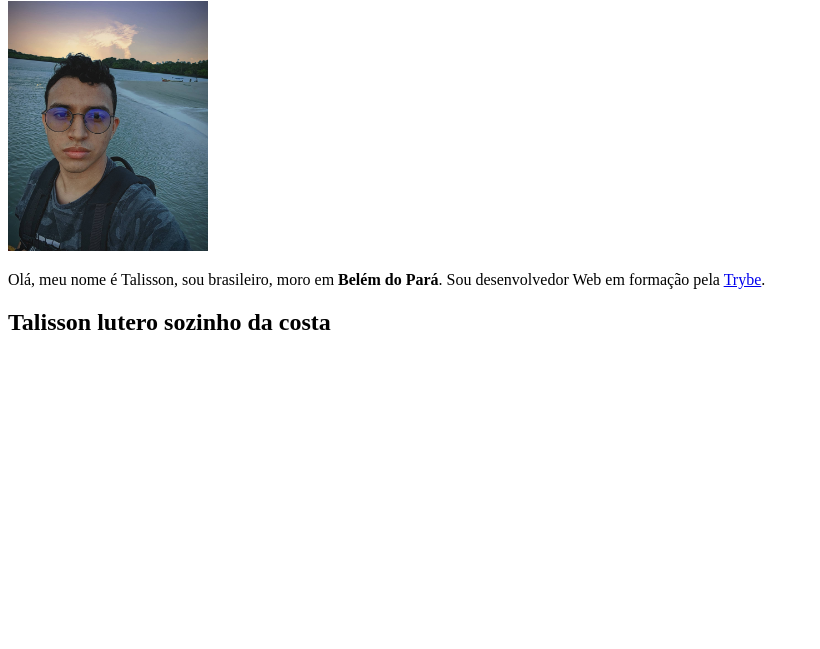
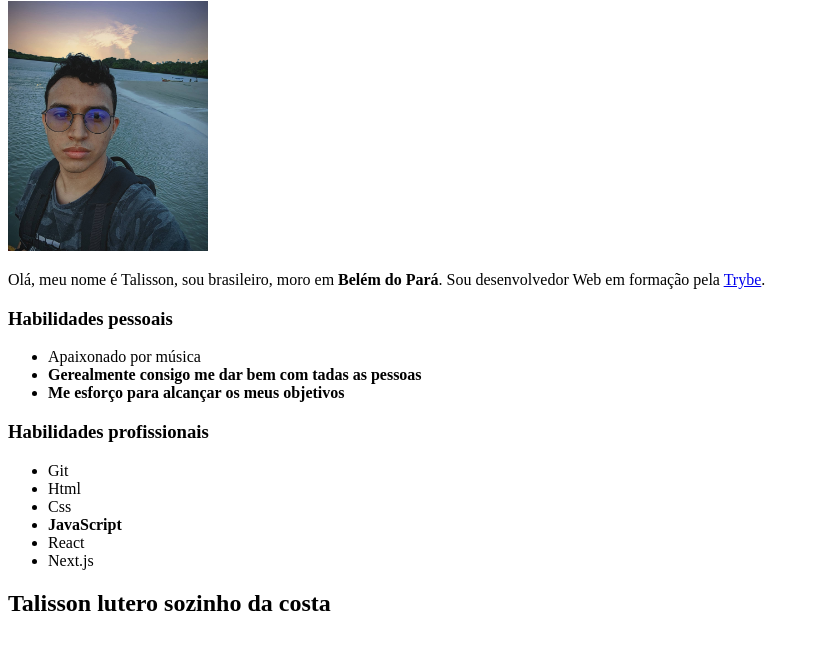
Before and after one commit to Talisson-Sozinho/Portf-lioWeb, a plain HTML site: page index.html in a window 1280 px wide. Shown: the part 79-728 px from the top of the page, without its empty margins (0-820 px from the left). Drawn offline with Linux system fonts and the light colour scheme.

Commit message:
adiciona lista de habilidades

```diff
--- a/index.html
+++ b/index.html
@@ -21,6 +21,27 @@
       <a href="https://www.betrybe.com/" target="_blank">Trybe</a>.
     </p>
 
+    <h3 id="habilidades1">Habilidades pessoais</h3>
+
+    <ul>
+      <li>Apaixonado por música</li>
+      <li>
+        <strong>Gerealmente consigo me dar bem com tadas as pessoas</strong>
+      </li>
+      <li><strong>Me esforço para alcançar os meus objetivos</strong></li>
+    </ul>
+
+    <h3 id="habilidades2">Habilidades profissionais</h3>
+
+    <ul>
+      <li>Git</li>
+      <li>Html</li>
+      <li>Css</li>
+      <li><strong>JavaScript</strong></li>
+      <li>React</li>
+      <li>Next.js</li>
+    </ul>
+
     <h2>Talisson lutero sozinho da costa</h2>
   </body>
 </html>
```
Also changed, not shown: 1 other file.
